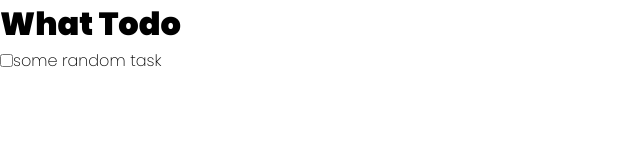
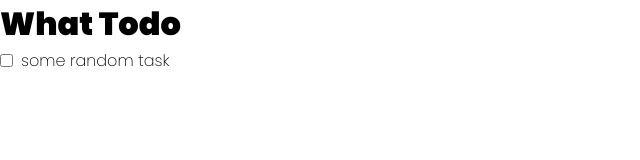
Before and after one commit to DamienLR/todo-app, a React (Create React App) app in the folder todo-app/: page / in a window 1280 px wide. Shown: the top 160 px of the page, without its empty margins (0-640 px from the left). Built offline with nearby package versions, Linux system fonts and the light colour scheme.

Commit message:
add padding to text

```diff
--- a/todo-app/src/components/Todo.jsx
+++ b/todo-app/src/components/Todo.jsx
@@ -17,7 +17,7 @@ export default function Todo({ task }) {
   return (
     <div className="todo">
       <input type="checkbox" onClick={handleClick} />
-      <p className={`font-secondary ${setClass()}`}>{task}</p>
+      <p className={`todo__text font-secondary ${setClass()}`}>{task}</p>
     </div>
   );
 }
--- a/todo-app/src/scss/Todo.scss
+++ b/todo-app/src/scss/Todo.scss
@@ -1,6 +1,10 @@
 .todo {
   display: flex;
   align-items: center;
+}
+
+.todo__text {
+  padding-left: 0.5rem;
 }
 
 .todo__text--complete {
```
